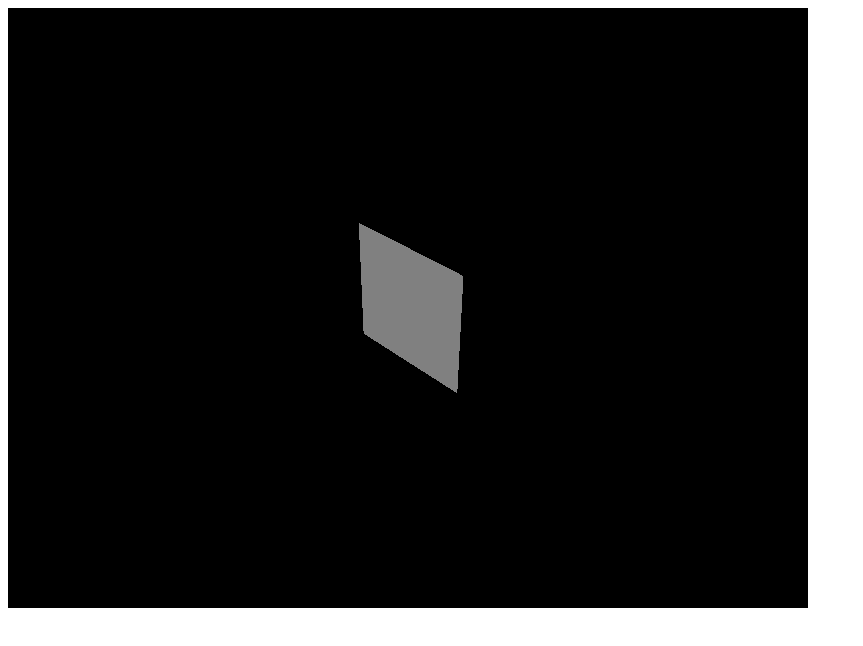
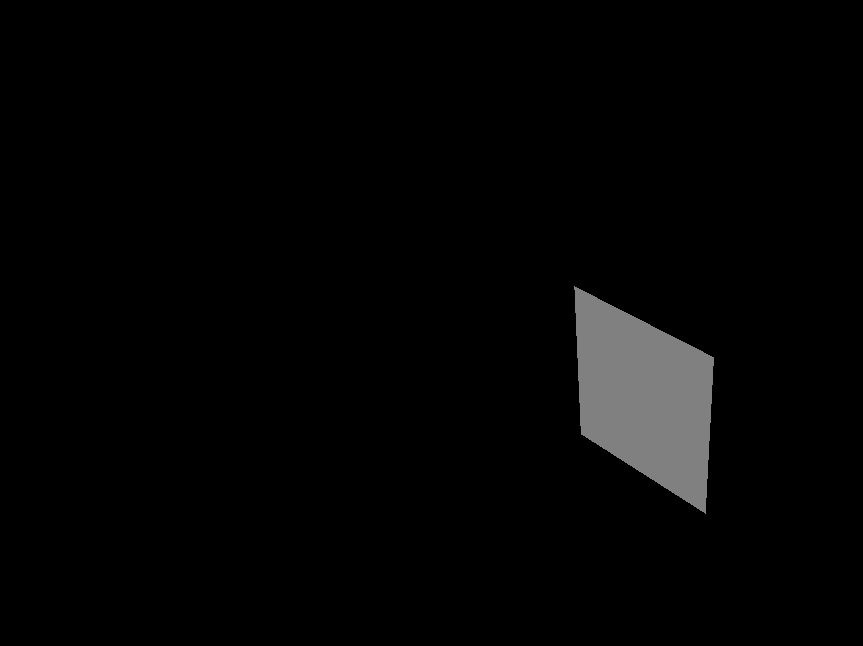
Before and after one commit to meadDashSolomon/festivus, a website built with Vite: page src/index.html in a window 1280 px wide. Shown: the whole page, without its empty margins (0-863 px from the left). Built offline with nearby package versions, Linux system fonts and the light colour scheme.

Commit message:
resize and pixel ratio implemented

```diff
--- a/index.html
+++ b/src/index.html
@@ -5,12 +5,15 @@
     <meta
       name="viewport"
       content="width=device-width, initial-scale=1.0" />
-    <title>03 - First Three.js Project</title>
+    <title>Three.js Journey Festivus</title>
   </head>
   <body>
     <canvas class="webgl"></canvas>
     <script
       type="module"
       src="./script.js"></script>
+    <link
+      rel="stylesheet"
+      href="./styles.css" />
   </body>
 </html>
--- a/script.js
+++ b/src/script.js
@@ -15,13 +15,30 @@ const material = new THREE.MeshBasicMaterial({
 const mesh = new THREE.Mesh(floorGeometry, material);
 scene.add(mesh);
 
-// Sizes
+/**
+ * Sizes
+ */
 const sizes = {
-  width: 800,
-  height: 600,
+  width: window.innerWidth,
+  height: window.innerHeight,
 };
 
-// Camera
+// Resize function
+window.addEventListener("resize", () => {
+  // Update sizes
+  sizes.width = window.innerWidth;
+  sizes.height = window.innerHeight;
+
+  // Update camera
+  camera.aspect = sizes.width / sizes.height;
+  camera.updateProjectionMatrix();
+
+  renderer.setSize(sizes.width, sizes.height);
+});
+
+/**
+ * Camera
+ */
 const camera = new THREE.PerspectiveCamera(
   45,
   sizes.width / sizes.height,
@@ -38,16 +55,18 @@ scene.add(camera);
 const controls = new OrbitControls(camera, canvas);
 controls.enableDamping = true;
 
-// Renderer
+/**
+ * Renderer
+ */
 const renderer = new THREE.WebGLRenderer({
   canvas: canvas,
 });
+renderer.setSize(sizes.width, sizes.height);
+renderer.setPixelRatio(Math.min(window.devicePixelRatio, 2));
 
-renderer.setSize(sizes.width, sizes.height);
-
-renderer.render(scene, camera);
-
-// Animate
+/**
+ * Animate
+ */
 const clock = new THREE.Clock();
 
 const tick = () => {
--- /dev/null
+++ b/src/styles.css
@@ -0,0 +1,11 @@
+.webgl {
+  position: fixed;
+  top: 0;
+  left: 0;
+  outline: none;
+}
+
+html,
+body {
+  overflow: hidden;
+}
--- /dev/null
+++ b/vite.config.js
@@ -0,0 +1,5 @@
+import { defineConfig } from "vite";
+
+export default defineConfig({
+  root: "src",
+});
```
